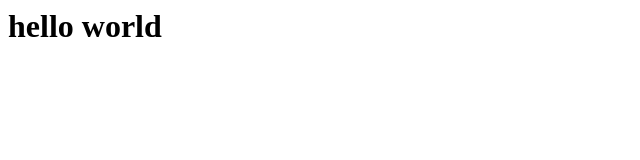
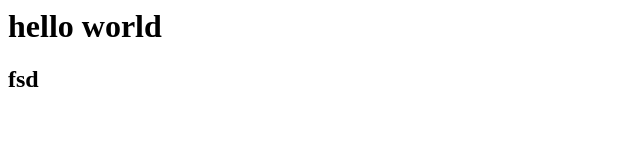
Before and after one commit to rohanudaybhate-svg/local, a plain HTML site: page index.html in a window 1280 px wide. Shown: the full height of the page, 0-640 px from the left. Drawn offline with Linux system fonts and the light colour scheme.

Commit message:
third commit

```diff
--- a/index.html
+++ b/index.html
@@ -1,3 +1,4 @@
 <h1>
     hello world
 </h1>
+<h2> fsd </h2>
```
